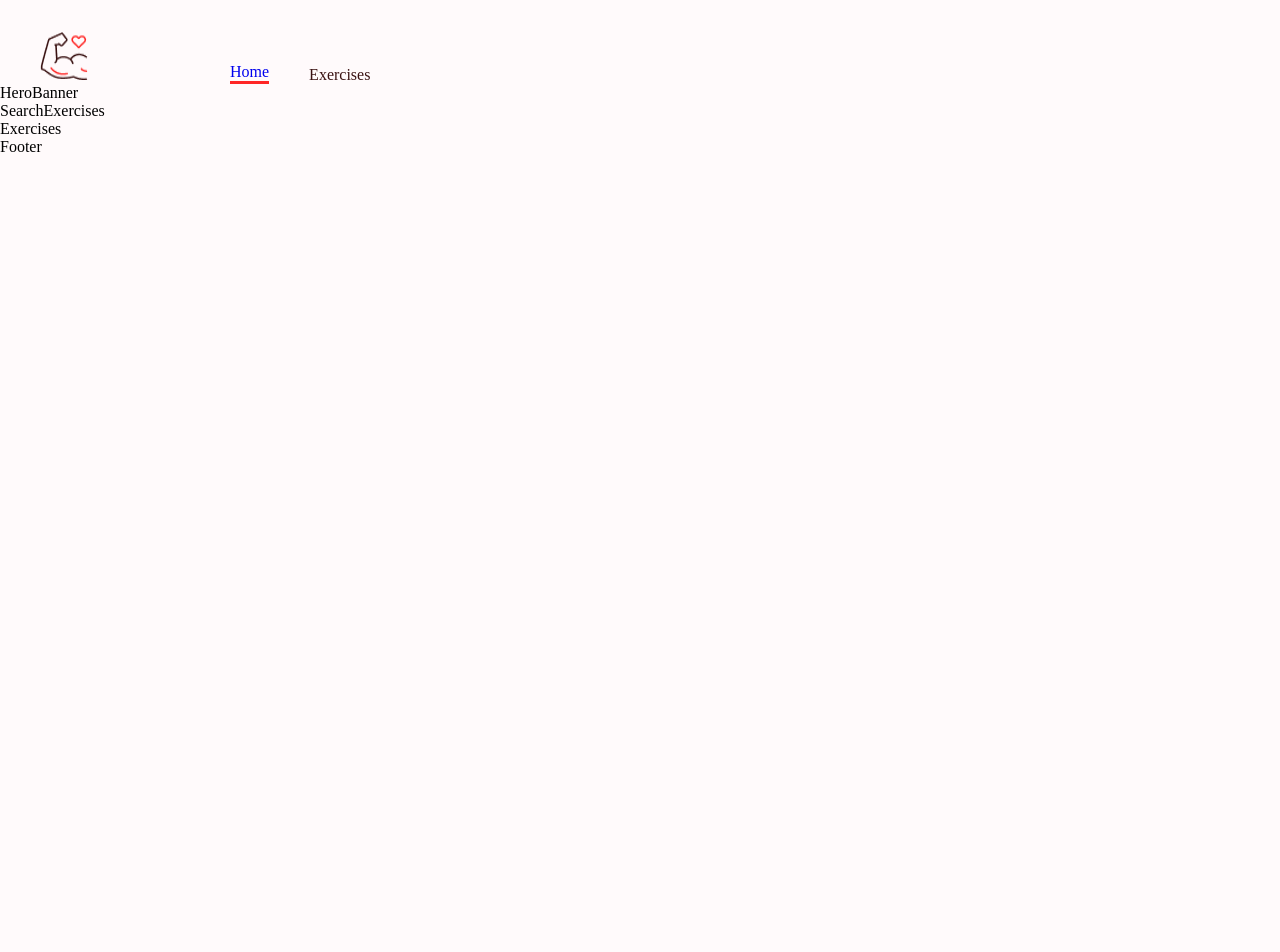
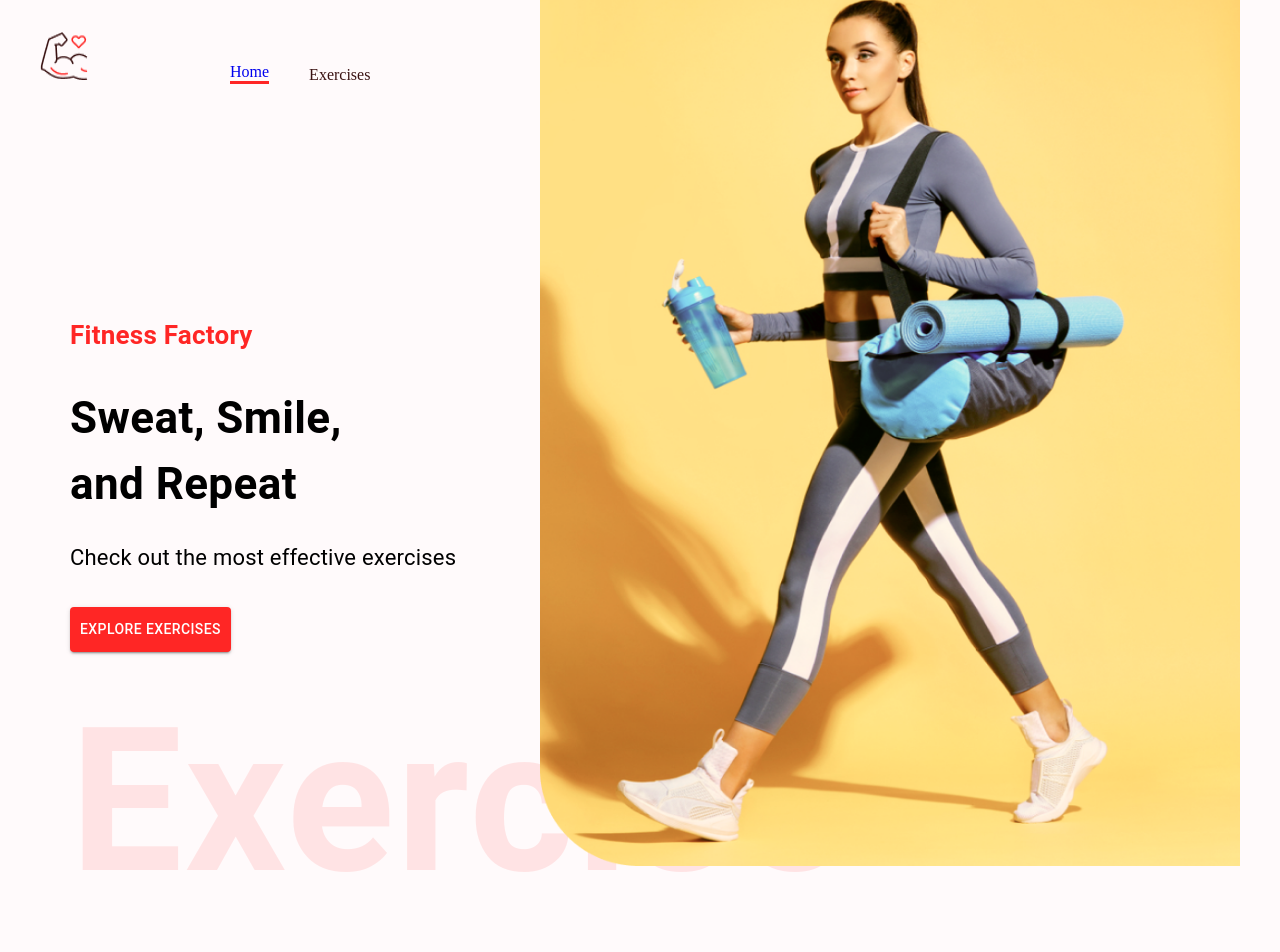
Before and after one commit to jgbattung/Fit-Factory, a React (Create React App) app: page / in a window 1280 px wide. Shown: the top 952 px of the page. Before the commit the page ends 800 px from the top, so only its background shows below. Built offline with nearby package versions, Linux system fonts and the light colour scheme.

Commit message:
added homepage hero elements

```diff
--- a/src/components/HeroBanner.js
+++ b/src/components/HeroBanner.js
@@ -1,8 +1,46 @@
-import React from 'react'
+import React from 'react';
+import { Box, Stack, Typography, Button } from '@mui/material';
+
+import HeroBannerImage from '../assets/images/banner.png'
 
 const HeroBanner = () => {
   return (
-    <div>HeroBanner</div>
+    <Box sx={{
+      mt: {lg: '212px', xs:'70px'},
+      ml: { sm: '50px' }
+    }} position='relative' p='20px' >
+      <Typography color="#FF2625" fontWeight="600" fontSize="26px">
+        Fitness Factory
+      </Typography>
+
+      <Typography fontWeight={700} sx={{ fontSize: { lg: '44px', xs: '40px' } }} mb='23px' mt='30px'>
+        Sweat, Smile, <br /> and Repeat
+      </Typography>
+
+      <Typography fontSize='22px' lineHeight='35px' mb={4}>
+        Check out the most effective exercises
+      </Typography>
+
+      <Button
+        variant='contained'
+        color='error'
+        href='#exercises'
+        sx={{ backgroundColor: '#ff2625', padding: '10px' }}>
+          Explore Exercises
+      </Button>
+
+      <Typography
+        fontWeight={600}
+        color='#FF2625'
+        sx={{
+          opacity: 0.1,
+          display: { lg: 'block', xs:'none' } }}
+          fontSize='200px'>
+        Exercise
+      </Typography>
+
+      <img src={HeroBannerImage} alt='banner' className='hero-banner-img' />
+    </Box>
   )
 }
 
```
